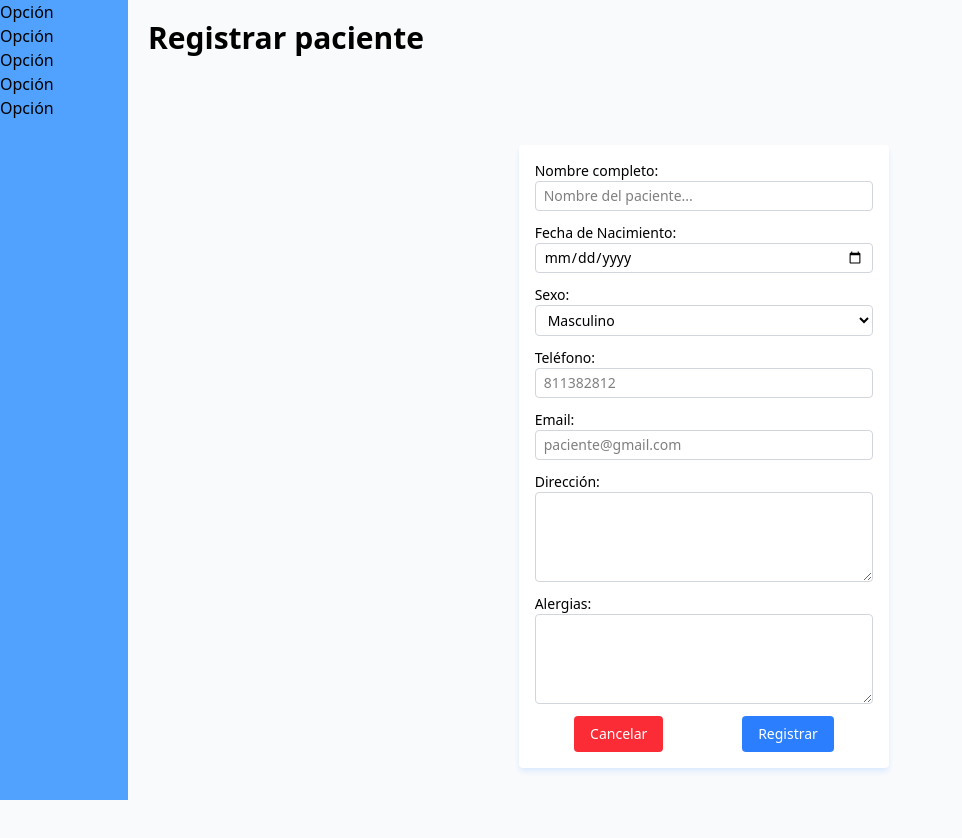
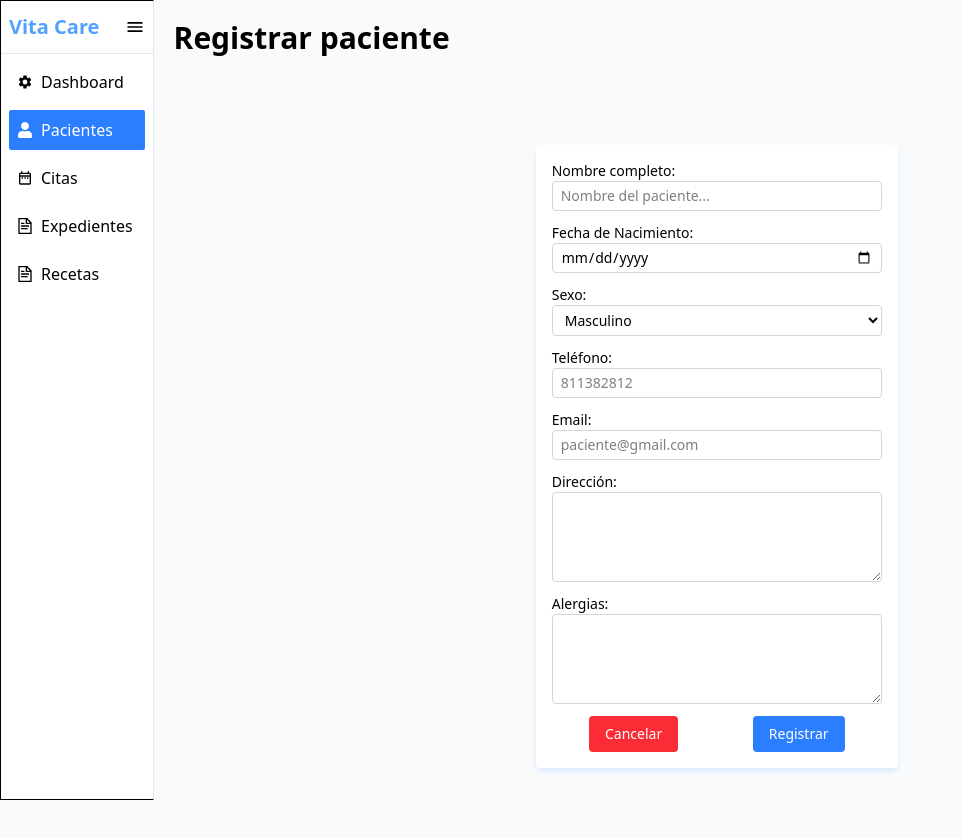
Before and after one commit to AdolfoFelixN/vita-care, a Next.js app: page /pacientes/new in a window 1280 px wide. Shown: the top 838 px of the page, without its empty margins (0-962 px from the left). Built offline with nearby package versions, Linux system fonts and the light colour scheme.

Commit message:
Sidebar efecto

```diff
--- a/src/app/layout.js
+++ b/src/app/layout.js
@@ -23,7 +23,7 @@ export default function RootLayout({ children }) {
       <body
         className={`${geistSans.variable} ${geistMono.variable} antialiased h-svh`}
       >
-        <main className="grid grid-cols-[10%_90%]">
+        <main className="grid grid-cols-[12%_88%]">
           <div className="">
             <SideBar />
           </div>
--- a/src/components/SideBar.jsx
+++ b/src/components/SideBar.jsx
@@ -1,13 +1,35 @@
-
+import { MdMenu, MdSettings, MdOutlineDateRange } from "react-icons/md";
+import { FaUser } from "react-icons/fa";
+import { GrDocumentText } from "react-icons/gr";
 function SideBar() {
   return (
-    <div className="bg-blue-400 h-svh">
-        <ul>
-            <li>Opción</li>
-            <li>Opción</li>
-            <li>Opción</li>
-            <li>Opción</li>
-            <li>Opción</li>
+    <div className="bg-white h-svh border border-r-gray-200">
+        <div className="flex items-center justify-between py-3 px-2">
+        <h1 className="text-blue-400 font-bold text-xl">Vita Care</h1>
+        <MdMenu className="text-xl font-bold cursor-pointer"/>
+        </div>
+        <hr className="text-gray-200"/>
+        <ul className="p-2 flex flex-col gap-2">
+            <li className="flex items-center gap-2 p-2 rounded-xs hover:bg-blue-500 hover:text-white cursor-pointer">
+                <span><MdSettings className="font-bold"/></span>
+                Dashboard
+            </li>
+            <li className="flex items-center gap-2 p-2 rounded-xs hover:bg-blue-500 hover:text-white cursor-pointer text-white bg-blue-500">
+                <span><FaUser className="font-bold"/></span>
+                Pacientes
+            </li>
+            <li className="flex items-center gap-2 p-2 rounded-xs hover:bg-blue-500 hover:text-white cursor-pointer">
+                <span><MdOutlineDateRange className="font-bold"/></span>
+                Citas
+            </li>
+            <li className="flex items-center gap-2 p-2 rounded-xs hover:bg-blue-500 hover:text-white cursor-pointer">
+                <span><GrDocumentText className="font-bold"/></span>
+                Expedientes
+            </li>
+            <li className="flex items-center gap-2 p-2 rounded-xs hover:bg-blue-500 hover:text-white cursor-pointer">
+                <span><GrDocumentText className="font-bold"/></span>
+                Recetas
+            </li>
         </ul>
     </div>
   )
```
